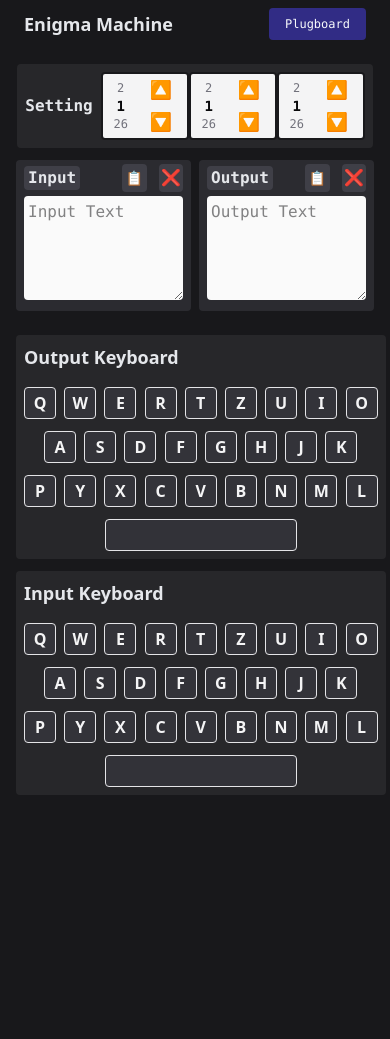
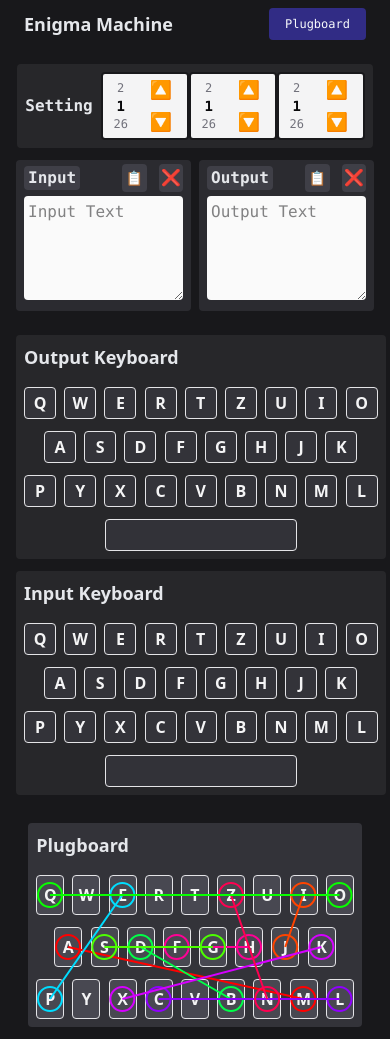
Before and after one commit to MOHD-SHAMOON-04/EnigmaMach, a React (Vite) app: page /enigma in a window 390 px wide. Before the commit the page ends 844 px from the top, so only its background shows below. Built offline with nearby package versions, Linux system fonts and the light colour scheme.

Commit message:
plugboard working on desktop (mobile=>bugs inside)

```diff
--- /dev/null
+++ b/src/components/PlugKey.tsx
@@ -0,0 +1,31 @@
+import { useEffect, useRef } from 'react';
+
+export default function PlugKey({
+  char, reportPosition, isWaiting
+}: {
+  char: string,
+  reportPosition?: (char: string, el: HTMLButtonElement | null) => void,
+  isWaiting: boolean,
+}) {
+  const ref = useRef<HTMLButtonElement>(null);
+
+  // when mounted, the component will send back its own Rect()
+  useEffect(() => {
+    if (reportPosition && ref.current) {
+      reportPosition(char, ref.current);
+    }
+  }, [reportPosition, char]);
+
+  return (
+    <button
+      ref={ref}
+      className={`_PLUGBOARD_KEY ${isWaiting ? 'glow' : 'border-zinc-200'} flex justify-center items-center bg-zinc-600/70 border lg:border-2 text-zinc-100 rounded w-7 h-10 lg:rounded-lg sm:w-11 sm:h-15 sm:text-xl font-bold cursor-pointer transition-all ease-in-out duration-200 select-none touch-manipulation`}
+      id={`plug-${char}`}
+      aria-label={`Plug Key ${char}`}
+      value={char}
+      data-char={char}
+    >
+      {char}
+    </button>
+  )
+}
--- /dev/null
+++ b/src/components/Plugboard.tsx
@@ -0,0 +1,224 @@
+import { useCallback, useRef, useState } from 'react';
+import PlugKey from './PlugKey';
+import type { CharMap } from '../types';
+
+export default function Plugboard({
+  mapping, updateMapping
+}: {
+  mapping: CharMap,
+  updateMapping: (newMapping: CharMap) => void
+}) {
+  const layout = ["QWERTZUIO", "ASDFGHJK", "PYXCVBNML"];
+
+  const containerRef = useRef<HTMLDivElement>(null);
+  const [positions, setPositions] = useState<Record<string, DOMRect>>({});
+
+  // helper function to get Rect() for all the <PlugKey />(s) and store it in the positions [state]
+  const updatePosition = useCallback((char: string, el: HTMLButtonElement | null) => {
+    if (el) {
+      setPositions((prev) => ({
+        ...prev,
+        [char]: el.getBoundingClientRect(),
+      }));
+    }
+  }, []);
+
+  // Convert DOMRects to relative coordinates (within container)
+  // name tell its use
+  const getRelativeCoords = (char: string): { x: number, y: number } | null => {
+    const rect = positions[char];
+    const container = containerRef.current?.getBoundingClientRect();
+    if (!rect || !container) return null;
+    return {
+      x: rect.left + rect.width / 2 - container.left,
+      y: rect.top + rect.height / 2 - container.top,
+    };
+  };
+
+  // fancy shit -- lines were barely distinguishable
+  function colorFromChar(char: string): string {
+    const normalized = char.toUpperCase().charCodeAt(0) - 65; // A=0, B=1, ..., Z=25
+    const hue = (normalized * 137) % 360; // multiply by a prime to distribute nicely
+    const saturation = 100; // percentage
+    const lightness = 50; // percentage
+
+    return `hsl(${hue}, ${saturation}%, ${lightness}%)`;
+  }
+
+  const [waitingKey, setWaitingKey] = useState<string | null>(null);
+
+  // handler for PlugKey click _Event Delegation_
+  const handlePlugboardClick = useCallback((e: React.MouseEvent) => {
+    const ele = (e.target as HTMLButtonElement).closest('button._PLUGBOARD_KEY') as HTMLButtonElement;
+    if (!ele) return;
+
+    const char = ele.dataset.char;
+    if (!char) return;
+
+    console.log('Clicked char:', char);
+    // console.log('Current mapping:', mapping);
+
+    const mappedTo = mapping.get(char);
+    console.log('Mapped to:', mappedTo);
+
+    // If already mapped, remove the pair
+    if (mappedTo) {
+      const newMapping = new Map(mapping);
+      newMapping.delete(char);
+      newMapping.delete(mappedTo);
+      updateMapping(newMapping);
+      setWaitingKey(null); // reset temp pair in case
+      return;
+    }
+
+    // If not mapped, handle temporary pairing logic
+
+    // no first selected, select current char as first
+    if (!waitingKey) {
+      setWaitingKey(char);
+      return;
+    }
+
+    // If second key already mapped, ignore
+    if (mapping.has(char)) {
+      console.log('Second key is mapped, ignoring');
+      return;
+    }
+
+    // Ignore if clicking same key twice
+    if (char === waitingKey) {
+      setWaitingKey(null);
+      console.log('Clicked same key twice, disengage');
+      return;
+    }
+
+    // Complete pair
+    // complete the pair and update mapping
+    const newMapping = new Map(mapping);
+    newMapping.set(waitingKey, char);
+    newMapping.set(char, waitingKey);
+    updateMapping(newMapping);
+    setWaitingKey(null); // reset after adding pair
+
+  }, [mapping, updateMapping, waitingKey]);
+
+  return (
+    <div
+      id={`plug-keyboard`}
+      className="_PLUGBOARD relative bg-zinc-700/70 p-2 sm:p-4 rounded mx-auto flex flex-col items-center mb-3 sm:mb-6 gap-3"
+      ref={containerRef}
+      onClick={handlePlugboardClick}
+    >
+      <h2 className="mr-auto text-lg sm:text-xl lg:text-2xl font-bold mb-1 lg:mb-2">
+        Plugboard
+      </h2>
+
+      {/* Render lines with SVG */}
+      <svg className="absolute inset-0 pointer-events-none w-full h-full z-0">
+        {Array.from(mapping.entries()).map(([from, to], idx) => {
+          // Only draw one direction (A -> M, skip M -> A)
+          if (from > to) return null;
+          const p1 = getRelativeCoords(from);
+          const p2 = getRelativeCoords(to);
+          if (!p1 || !p2) return null;
+
+          return (
+            <g
+              key={idx}
+            >
+              <line
+                // key={`line-${idx}`}
+                x1={p1.x}
+                y1={p1.y}
+                x2={p2.x}
+                y2={p2.y}
+                stroke={colorFromChar(from)}
+                strokeWidth="2"
+              />
+              <circle
+                // key={`c1-${idx}`}
+                cx={p1.x}
+                cy={p1.y}
+                r="12"
+                stroke={colorFromChar(from)}
+                strokeWidth="2"
+                fill='transparent'
+              />
+              <circle
+                // key={`c2-${idx}`}
+                cx={p2.x}
+                cy={p2.y}
+                r="12"
+                stroke={colorFromChar(from)}
+                strokeWidth="2"
+                fill='transparent'
+              />
+            </g>
+          );
+        })}
+      </svg>
+
+      {/* Render keys */}
+      {layout.map((row, idx) =>
+        <div className="_PLUGBOARD_ROW flex gap-[8.2px] sm:gap-3" key={idx}>
+          {row
+            .split('')
+            .map(char =>
+              <PlugKey
+                char={char}
+                key={`plug-${char}`}
+                reportPosition={updatePosition}
+                isWaiting={char === waitingKey}
+              />)
+          }
+        </div>
+      )}
+    </div>
+  );
+}
+
+/*
+/SUMMARY
+
+# Architecture Overview
+* **Parent component** holds the plugboard state (`mapping`) using `useState`.
+* **Child component (`Plugboard`)** is stateless and receives:
+  * `mapping`: current plugboard connections.
+  * `updateMapping()`: callback to update both state and Enigma logic.
+---
+
+# Interaction Flow
+1. **User clicks a key** on the plugboard.
+2. If the key is connected, its pair is removed from the mapping.
+3. `updateMapping(newMapping)` is called.
+4. Inside `updateMapping`:
+   * Enigma’s internal plugboard is updated.
+   * React state (`setMapping`) is updated with a cloned `Map`.
+5. Re-render triggers updated SVG lines reflecting the new mapping.
+---
+
+# Best Practices You're Following
+* Source of truth lives in the parent.
+* No mutation — always cloning `Map` before updating.
+* `Plugboard` is a clean, reusable, stateless component.
+* Visual updates are synced immediately with state and Enigma logic.
+---
+
+# click handler
+- Click on a mapped key → removes the pair immediately.
+- Click on an unmapped key:
+  - If no key is waiting, set this key as waiting.
+  - If there is already a waiting key:
+    - Ignore clicks on mapped keys.
+    - Disengage if clicking the same key again.
+    - Otherwise, pair the two keys and reset waiting.
+---
+
+- Implemented plugboard key click logic with two modes:
+  - Remove pairs: clicking a mapped key deletes both ends of the pair.
+  - Add pairs: clicking two unmapped keys sequentially creates a new pair.
+- Managed temporary pairing state with a waitingKey in React state.
+- Added a "glow" CSS class to visually highlight the waiting key, improving UX by showing which key is waiting for pairing.
+- Confirmed the Enigma machine integration works perfectly with the plugboard updates.
+- Code is clean, efficient, and user-friendly.
+*/
--- a/src/pages/Enigma.tsx
+++ b/src/pages/Enigma.tsx
@@ -2,8 +2,9 @@ import { useEffect, useRef, useState } from "react";
 import Keyboard from "../components/Keyboard";
 import Rotor from "../components/Rotor";
 import EnigmaEngine from "../utils/Enigma";
-import type { UseRefMap } from "../types";
+import type { CharMap, UseRefMap } from "../types";
 import TextField from "../components/TextField";
+import Plugboard from "../components/Plugboard";
 
 const enigma = new EnigmaEngine([1, 1, 1]);
 
@@ -134,11 +135,32 @@ function Enigma() {
     }
   }, []);
 
+  const [mapping, setMapping] = useState<CharMap>(enigma.getPlugboard());
+
+  // handler for updating mappings in the machine ----------
+  const handlePlugboardUpdate = (newMapping: CharMap) => {
+    // // PROD
+    enigma.setPlugboard(newMapping);            // update machine
+    setMapping(new Map(enigma.getPlugboard())); // clone to force re-render
+
+    // // DEV
+    // // Enigma update
+    // console.log(`Before Update =>`, enigma.getPlugboard());
+    // const res = enigma.setPlugboard(newMapping);
+    // console.log(`After Update =>`, enigma.getPlugboard());
+    // console.log("Update successful: ", res);
+
+    // // State Update
+    // // setMapping(new Map(enigma.getPlugboard()));
+    // setMapping(new Map(enigma.getPlugboard()));
+  };
+  // handler for updating mappings in the machine ----------
+
   const [inputText, setInputText] = useState('');
   const [outputText, setOutputText] = useState('');
 
   return (
-    <div>
+    <div className="flex flex-col">
       <div className="flex flex-col-reverse lg:flex-row justify-center lg:items-start mt-4 gap-6 px-4">
 
         {/* Left side: Keyboards */}
@@ -192,7 +214,12 @@ function Enigma() {
       </div>
 
       {/* // Plugboard to be Inserted here */}
-
+      <div className="mt-4 flex">
+        <Plugboard
+          mapping={mapping}
+          updateMapping={handlePlugboardUpdate}
+        />
+      </div>
     </div>
   )
 }
```
